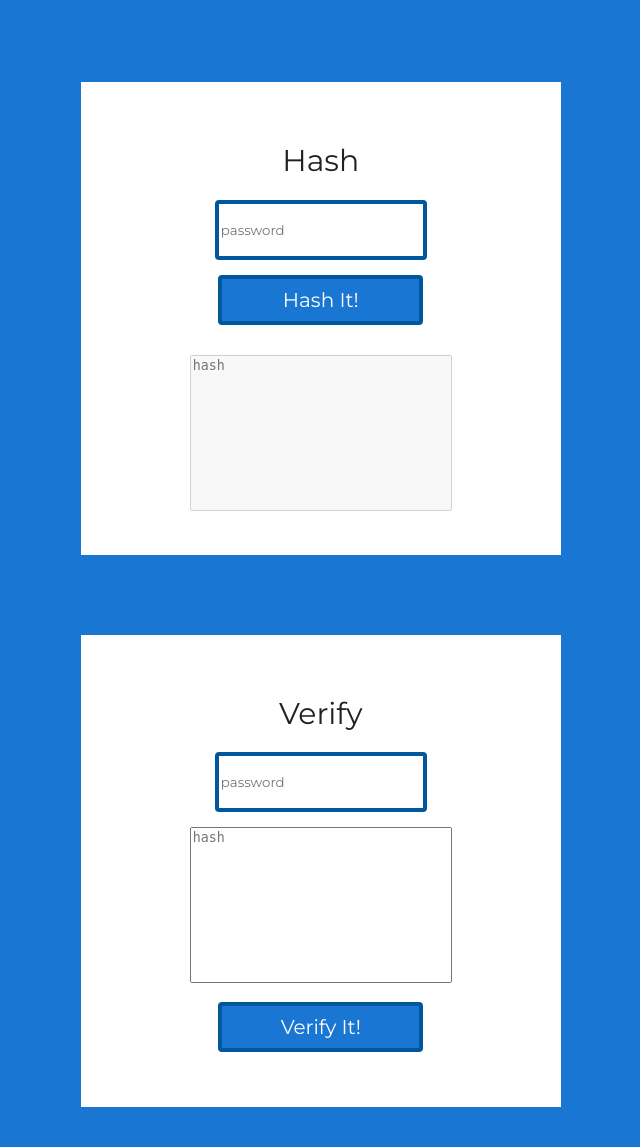
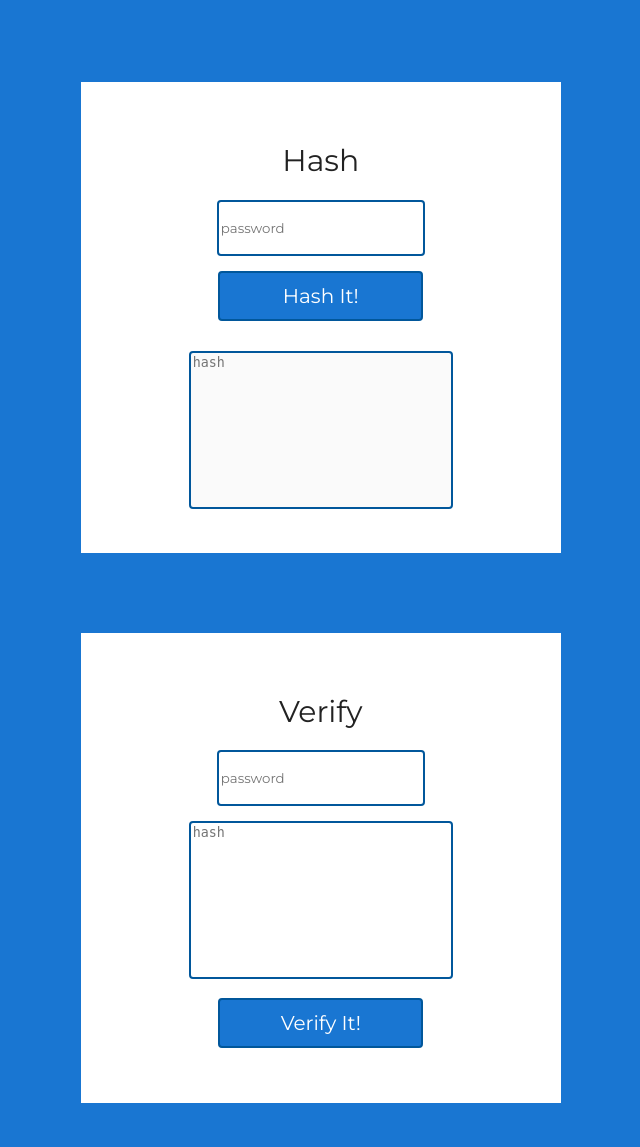
Before and after one commit to stefan-gherman/Password-KItchen, a Flask app: page / in a window 1280 px wide. Shown: the part 134-1281 px from the top of the page, without its empty margins (220-860 px from the left). After the commit the page ends 1237 px from the top, so only its background shows below. Run offline with Flask 2, Linux system fonts and the light colour scheme.

Commit message:
Create css rules for text areas.

```diff
--- a/static/css/styles.css
+++ b/static/css/styles.css
@@ -38,7 +38,7 @@ header{
     height: 50px;
     font-family: 'Montserrat';
     color:  #222;
-    border: 4px solid #01579b;
+    border: 2px solid #01579b;
     border-radius: 4px;
 }
 .btn {
@@ -47,7 +47,7 @@ header{
     font-family: 'Montserrat';
     color:  #fff;
     background-color: #1976d2;
-    border: 4px solid #01579b;
+    border: 2px solid #01579b;
     border-radius: 4px;
     margin-top: 15px;
     margin-bottom: 15px;
@@ -91,3 +91,8 @@ a:visited {
     text-decoration: none;
     font-family: 'Montserrat';
 }
+
+#hash_in{
+    border: 2px solid #01579b;
+    border-radius: 4px;
+}
```
